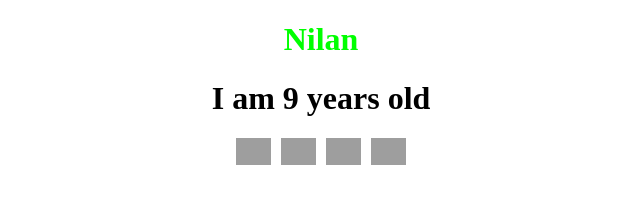
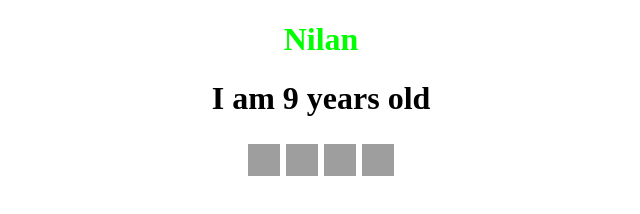
Before and after one commit to nilan425/nilan425.github.io, a plain HTML site: page index.html in a window 1280 px wide. Shown: the whole page, without its empty margins (319-959 px from the left). Drawn offline with Linux system fonts and the light colour scheme; grey boxes are pictures that could not be loaded.

Commit message:
Update index.html

```diff
--- a/index.html
+++ b/index.html
@@ -20,18 +20,24 @@
 
     }
     #links{
-        text-align: center;
+        display: flex;
+        align-items: center;
+        justify-content: center;
+        height: 3rem;
     }
     #image{
         margin: 3px;
     }
 
     .i {
-        transition: transform 1s;
+        height: 2rem;
+        width: 2rem;
+        transition: 1s;
         margin: 0 auto;
     }
     .i:hover{
-        transform: scale(1.9);
+        height: 3rem;
+        width: 3rem;
     }
 
 
@@ -45,3 +51,8 @@
         <a  id="image" href='https://github.com/nilan425' target="__blank"><img src='https://pngimg.com/uploads/github/github_PNG40.png' class='i' width='35'></a>
         <a id="image" href='https://www.khanacademy.org/profile/leelavss/' target="__blank"><img src='https://avatars0.githubusercontent.com/u/15455?s=200&v=4' class='i' width='35'></a>
         <a id="image" href='https://atcoder.jp/users/nilan8'target='__blank'><img src='https://discuss.codingblocks.com/uploads/default/original/2X/6/6536a68ca44205e6abf6a7d55e917e73981b558a.png' class="i" width='35'></a>
+    </div>
+
+
+    </body>
+</html>
```
